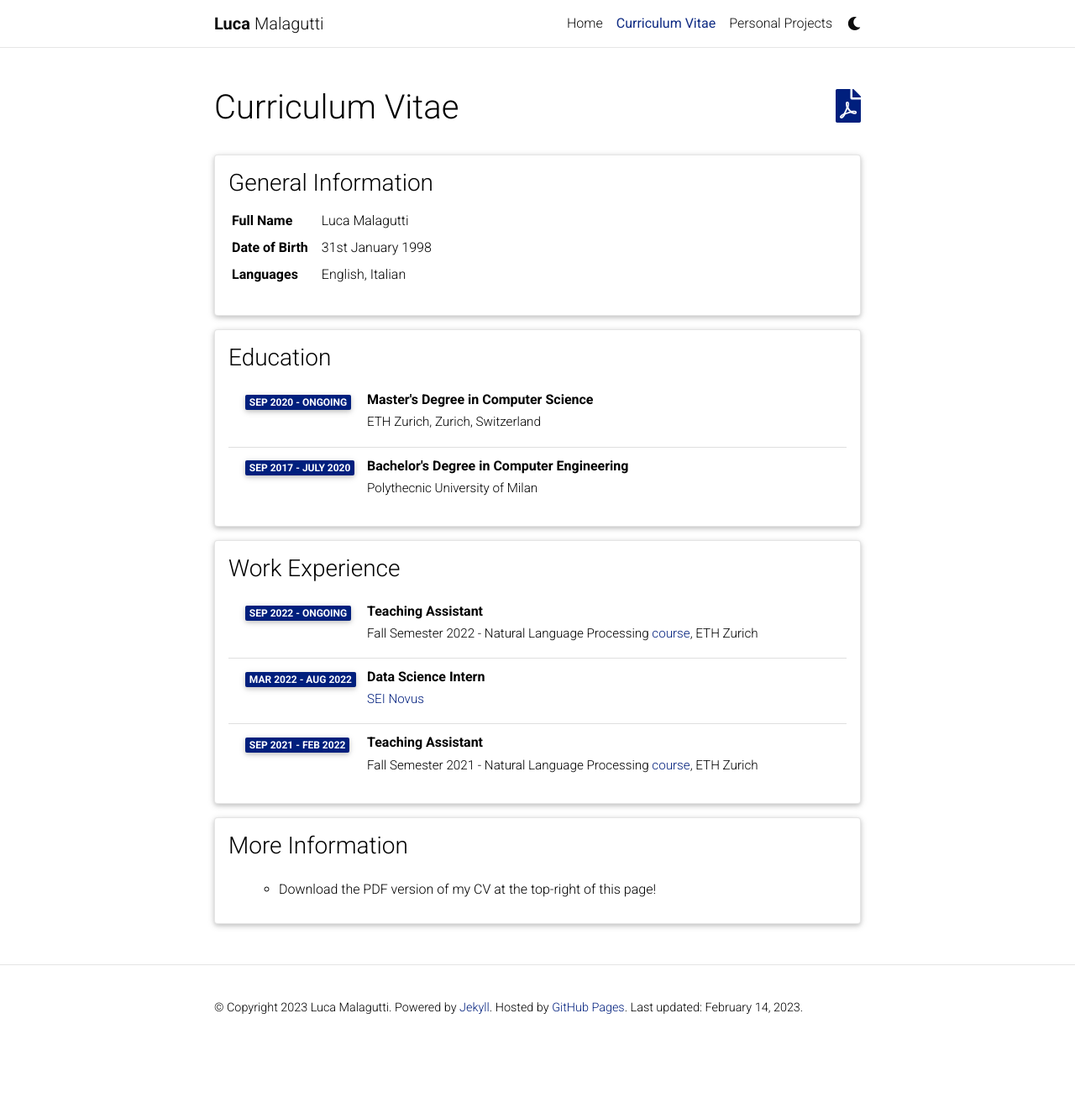
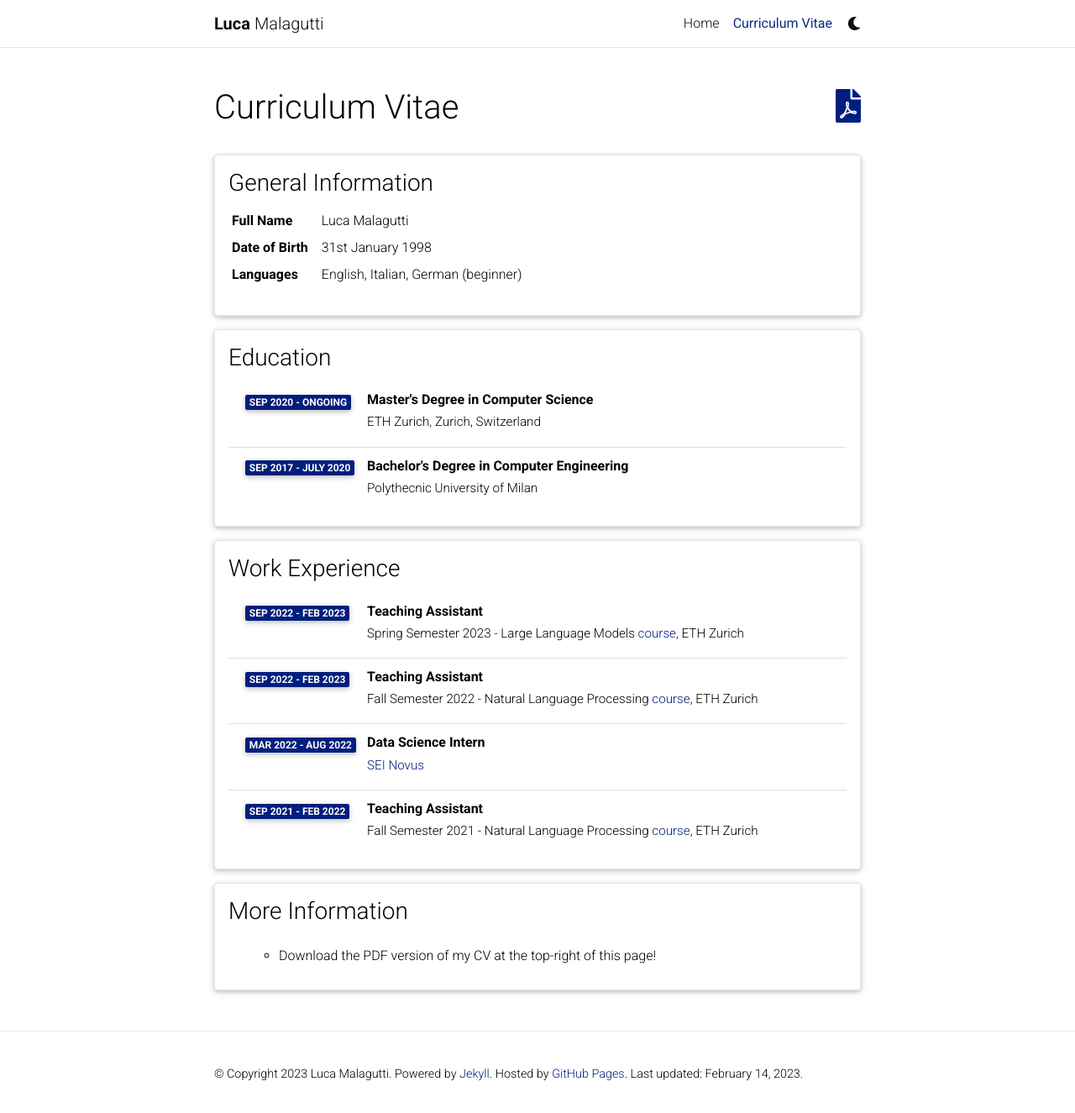
Before and after one commit to LucaMalagutti/LucaMalagutti.github.io, a Jekyll site: the page built from _pages/cv.md, in a window 1280 px wide and 1330 px high. Shown: the top 1325 px of the window at 84% size. Built offline with Jekyll 4.4.1, drawn with Linux system fonts in a browser that asks for light colours; full-size pictures stand in for the smaller copies a plugin makes; comment, search, counter and statistics services are not loaded; a style sheet for code colours, icons or effects is not loaded.

```diff
--- a/_config.yml
+++ b/_config.yml
@@ -92,7 +92,7 @@ facebook_id: # your facebook id
 discord_id: # your discord id (18-digit unique numerical identifier)
 
 contact_note: >
-  Feel free to contact me via any of the means shown above
+  Feel free to contact me via any of the means above
 
 # -----------------------------------------------------------------------------
 # Analytics and search engine verification
@@ -139,7 +139,7 @@ collections:
     output: false
     permalink: /news/:path/
   projects:
-    output: true
+    output: false
     permalink: /projects/:path/
 
 news_scrollable: true # adds a vertical scroll bar if there are more than 3 news items
--- a/_data/cv.yml
+++ b/_data/cv.yml
@@ -6,7 +6,7 @@
     - name: Date of Birth
       value: 31st January 1998
     - name: Languages
-      value: English, Italian
+      value: English, Italian, German (beginner)
 
 - title: Education
   type: time_table
@@ -23,8 +23,12 @@
   type: time_table
   contents:
     - title: Teaching Assistant
-      institution: Fall Semester 2022 - Natural Language Processing <a href="https://rycolab.io/classes/intro-nlp-f21/" target="_blank">course</a>, ETH Zurich
-      year: Sep 2022 - Ongoing
+      institution: Spring Semester 2023 - Large Language Models <a href="https://rycolab.io/classes/llm-s23/" target="_blank">course</a>, ETH Zurich
+      year: Sep 2022 - Feb 2023
+
+    - title: Teaching Assistant
+      institution: Fall Semester 2022 - Natural Language Processing <a href="https://rycolab.io/classes/intro-nlp-f22/" target="_blank">course</a>, ETH Zurich
+      year: Sep 2022 - Feb 2023
 
     - title: Data Science Intern
       institution:  <a href="https://www.novus.com" target="_blank">SEI Novus</a>
```
Also changed, not shown: _pages/about.md (+2 -2 lines), _pages/projects.md (deleted, +0 -57 lines), 1 other file.
